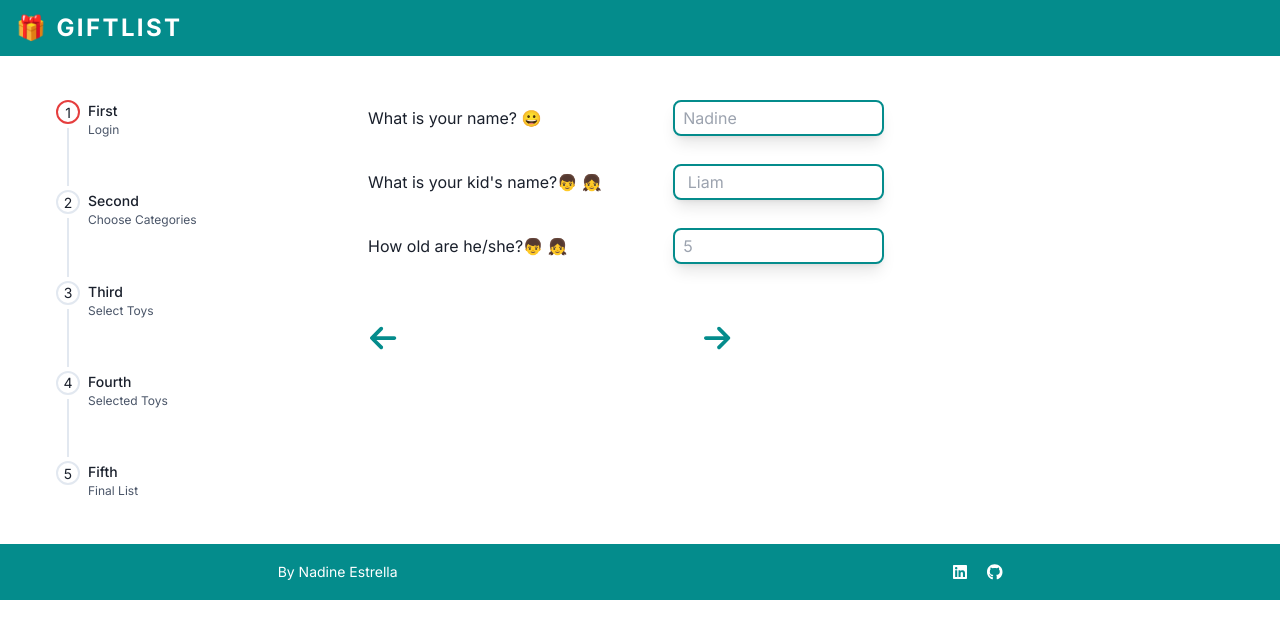
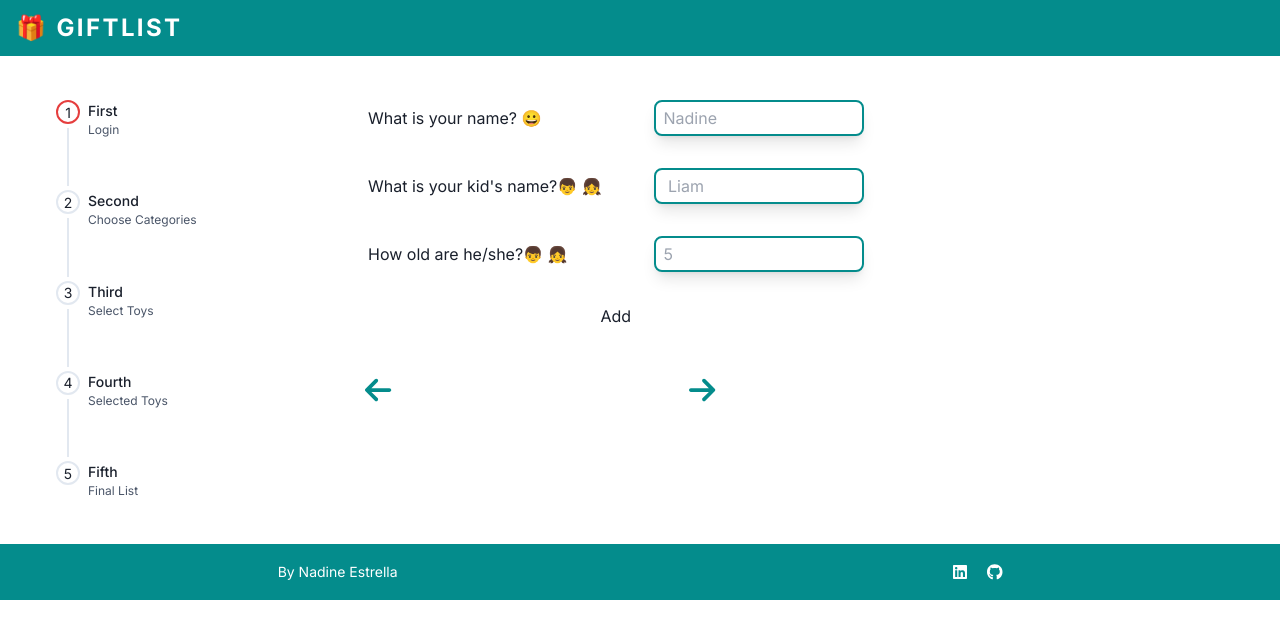
Before and after one commit to nadinestrella/GiftList, a Next.js app: page /login in a window 1280 px wide. Shown: the top 638 px of the page. Built offline with nearby package versions, Linux system fonts and the light colour scheme.

Commit message:
errors msg

```diff
--- a/src/app/components/Login.tsx
+++ b/src/app/components/Login.tsx
@@ -1,64 +1,95 @@
 import React, { ChangeEvent } from 'react';
 import { InputForm } from './ui/InputForm';
-import Image from 'next/image';
+import { useForm, SubmitHandler } from 'react-hook-form';
 
-interface LoginProps {
+// interface LoginProps {
+//   kidName: string;
+//   handleKidName: (value: string) => void;
+//   handleParentName: (value: string) => void;
+//   parentName: string;
+//   handleParentEmail?: (value: string) => void;
+//   kidAge: number;
+//   handleKidAge: (value: string) => void;
+// }
+
+interface IFormInput {
+  parentName: string;
   kidName: string;
-  handleKidName: (value: string) => void;
-  handleParentName: (value: string) => void;
-  parentName: string;
-  handleParentEmail?: (value: string) => void;
   kidAge: number;
-  handleKidAge: (value: string) => void;
 }
 
-export const Login: React.FC<LoginProps> = ({
-  kidName,
-  handleKidName,
-  parentName,
-  handleParentName,
-  kidAge,
-  handleKidAge,
-}) => {
-  const handleChange = (ev: ChangeEvent<HTMLInputElement>) => {
-    //coge el valor del input
-    handleKidAge(ev.target.value);
-  };
+export const Login: React.FC = () => {
+  const {
+    register,
+    handleSubmit,
+    formState: { errors },
+  } = useForm<IFormInput>();
+
+  const onSubmit: SubmitHandler<IFormInput> = (data: any) => console.log(data);
 
   return (
     <div className="flex flex-col items-center justify-center  gap-4 md:pl-14">
-      <form className="flex flex-col gap-4">
+      <form className="flex flex-col gap-4" onSubmit={handleSubmit(onSubmit)}>
         <InputForm
           title="What is your name? 😀"
-          inputValue={parentName || ''}
-          onChange={(ev) => {
-            handleParentName(ev.target.value);
-          }}
           placeholder="Nadine"
-          required={true}
-          maxLength={15}
+          {...register('parentName', {
+            required: 'Parent name is required',
+            minLength: { value: 3, message: 'Minimum length is 3 characters' },
+            maxLength: {
+              value: 15,
+              message: 'Maximum length is 15 characters',
+            },
+          })}
         />
+
+        <span
+          className={`text-red-600 text-xs ${
+            errors.parentName ? 'visible' : 'invisible'
+          }`}
+        >
+          {errors.parentName?.message || ' '}
+        </span>
 
         <InputForm
           title="What is your kid's name?👦 👧"
           placeholder=" Liam "
-          inputValue={kidName || ''}
-          required={true}
-          maxLength={15}
-          onChange={(ev) => {
-            handleKidName(ev.target.value);
-          }}
+          {...register('kidName', {
+            required: 'Kid name is required',
+            minLength: { value: 3, message: 'Minimum length is 3 characters' },
+            maxLength: {
+              value: 15,
+              message: 'Maximum length is 15 characters',
+            },
+          })}
         />
+        <span
+          className={`text-red-600 text-xs ${
+            errors.kidName ? 'visible' : 'invisible'
+          }`}
+        >
+          {errors.kidName?.message || ' '}
+        </span>
         <InputForm
           title="How old are he/she?👦 👧"
           placeholder="5"
-          inputValue={kidAge || ''}
-          onChange={handleChange}
-          required={true}
+          {...register('kidAge', {
+            required: "Kid's age is required",
+            min: { value: 1, message: 'Age must be at least 1' },
+            max: { value: 18, message: 'Age must be less than 18' },
+            minLength: { value: 1, message: 'Minimun length is 1 character' },
+            maxLength: { value: 2, message: 'Maximun length is 2 characters' },
+          })}
           type="number"
-          minLength={1}
-          maxLength={2}
         />
+        <span
+          className={`text-red-600 text-xs ${
+            errors.kidAge ? 'visible' : 'invisible'
+          }`}
+        >
+          {errors.kidAge?.message || ' '}
+        </span>
+        <button type="submit">Add</button>
       </form>
     </div>
   );
--- a/src/app/components/StepperUI.tsx
+++ b/src/app/components/StepperUI.tsx
@@ -21,7 +21,6 @@ const steps = [
 ];
 
 export const StepperUI = ({ step }: { step: number }) => {
-  console.log('Current Step', step);
   return (
     <Stepper
       index={step}
--- a/src/app/components/ui/InputForm.tsx
+++ b/src/app/components/ui/InputForm.tsx
@@ -1,35 +1,29 @@
+import React, { forwardRef } from 'react';
+
 interface InputFormProps {
   title: string;
-  inputValue: string | number;
-  onChange?: (ev: React.ChangeEvent<HTMLInputElement>) => void;
   placeholder: string;
   required?: boolean;
-  minLength?: number;
   maxLength?: number;
   type?: 'text' | 'number';
+  name: string; // El nombre del campo que pasas a register
 }
 
-export const InputForm = ({
-  title,
-  inputValue,
-  onChange,
-  placeholder,
-  required = false,
-  type = 'text',
-  maxLength,
-}: InputFormProps) => {
+export const InputForm = forwardRef<HTMLInputElement, InputFormProps>(
+  ({ title, placeholder, type = 'text', ...props }, ref) => {
     return (
-    <div className="flex flex-col lg:flex-row lg:items-center gap-8 pb-3">
+      <div className="flex flex-col lg:flex-row lg:items-center gap-3">
         <label className="lg:w-4/5">{title}</label>
         <input
           placeholder={placeholder}
-        value={inputValue}
-        onChange={onChange}
           type={type}
           className="rounded-lg shadow-lg border-2 border-background3 p-1 pl-2  w-3/4 md:w-3/4 lg:w-3/5"
-        required={required}
-        maxLength={maxLength}
+          {...props}
+          ref={ref}
         ></input>
       </div>
     );
-};
+  }
+);
+
+InputForm.displayName = 'InputForm';
```
Lines whose indentation alone changed are shown as unchanged.
